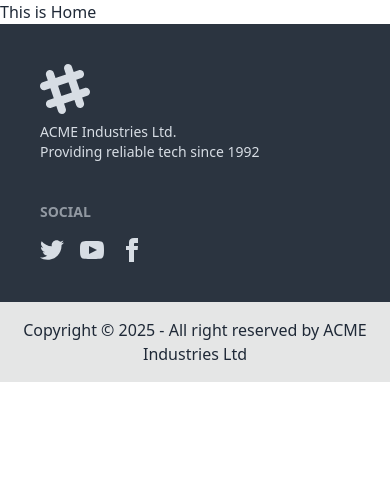
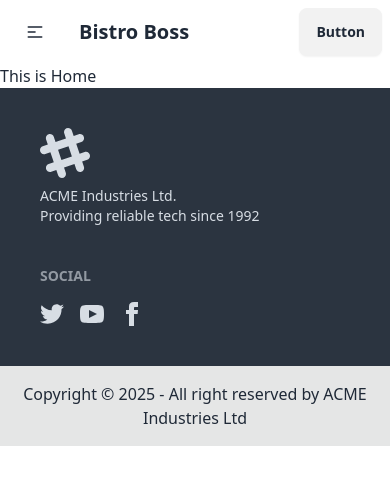
Before and after one commit to hosenA51/bistro-boss-client, a React (Vite) app: page / in a window 390 px wide. Shown: the top 484 px of the page. Built offline with nearby package versions, Linux system fonts and the light colour scheme.

Commit message:
added navbar

```diff
--- a/src/Layout/MainLayout.jsx
+++ b/src/Layout/MainLayout.jsx
@@ -1,9 +1,11 @@
 import { Outlet } from "react-router-dom";
 import Footer from "../pages/Shared/Footer/Footer";
+import Navbar from "../pages/Shared/Navbar/Navbar";
 
 const MainLayout = () => {
     return (
         <div>
+            <Navbar></Navbar>
             <Outlet></Outlet>
             <Footer></Footer>
         </div>
--- /dev/null
+++ b/src/pages/Shared/Navbar/Navbar.jsx
@@ -0,0 +1,57 @@
+const Navbar = () => {
+
+    const navOptions = <>
+        <li><a>Item 55</a></li>
+        <li>
+            <details>
+                <summary>Parent</summary>
+                <ul className="p-2">
+                    <li><a>Submenu 1</a></li>
+                    <li><a>Submenu 2</a></li>
+                </ul>
+            </details>
+        </li>
+        <li><a>Item 3</a></li>
+    </>
+
+    return (
+        <>
+            <div className="navbar bg-base-100">
+                <div className="navbar-start">
+                    <div className="dropdown">
+                        <div tabIndex={0} role="button" className="btn btn-ghost lg:hidden">
+                            <svg
+                                xmlns="http://www.w3.org/2000/svg"
+                                className="h-5 w-5"
+                                fill="none"
+                                viewBox="0 0 24 24"
+                                stroke="currentColor">
+                                <path
+                                    strokeLinecap="round"
+                                    strokeLinejoin="round"
+                                    strokeWidth="2"
+                                    d="M4 6h16M4 12h8m-8 6h16" />
+                            </svg>
+                        </div>
+                        <ul
+                            tabIndex={0}
+                            className="menu menu-sm dropdown-content bg-base-100 rounded-box z-[1] mt-3 w-52 p-2 shadow">
+                                {navOptions}
+                        </ul>
+                    </div>
+                    <a className="btn btn-ghost text-xl">Bistro Boss</a>
+                </div>
+                <div className="navbar-center hidden lg:flex">
+                    <ul className="menu menu-horizontal px-1">
+                        {navOptions}
+                    </ul>
+                </div>
+                <div className="navbar-end">
+                    <a className="btn">Button</a>
+                </div>
+            </div>
+        </>
+    );
+};
+
+export default Navbar;
```
